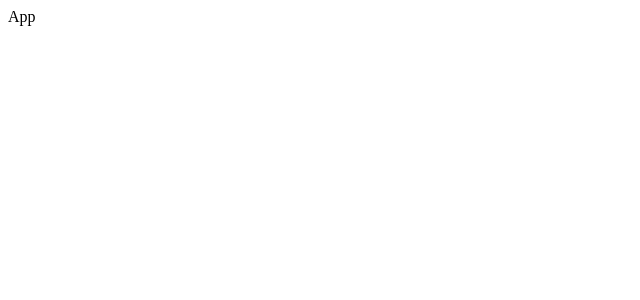
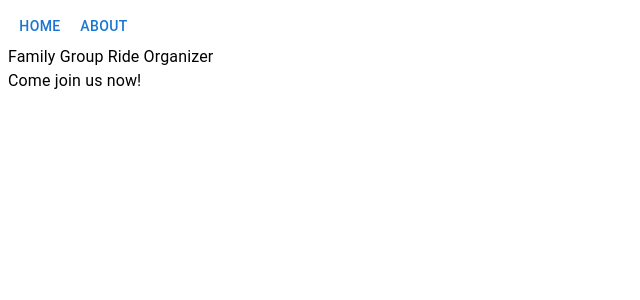
Before and after one commit to bengoh815/travellingProblem, a React (Create React App) app in the folder client/: page / in a window 1280 px wide. Shown: the top 300 px of the page, without its empty margins (0-640 px from the left). Built offline with nearby package versions, Linux system fonts and the light colour scheme.

Commit message:
Basic home page details
Need design

```diff
--- a/client/src/App.tsx
+++ b/client/src/App.tsx
@@ -1,7 +1,12 @@
 import React from "react";
+import Home from "./pages/Home";
 
 function App() {
-  return <div className="App">App</div>;
+  return (
+    <div className="App">
+      <Home />
+    </div>
+  );
 }
 
 export default App;
--- /dev/null
+++ b/client/src/components/Navbar.tsx
@@ -0,0 +1,11 @@
+import { Button } from "@mui/material";
+import { Box } from "@mui/material";
+
+export default function Navbar() {
+  return (
+    <Box display="flex">
+      <Button>Home</Button>
+      <Button>About</Button>
+    </Box>
+  );
+}
--- /dev/null
+++ b/client/src/pages/About.tsx
@@ -0,0 +1,3 @@
+export default function About() {
+  return <div>About</div>;
+}
--- /dev/null
+++ b/client/src/pages/Home.tsx
@@ -0,0 +1,12 @@
+import Navbar from "../components/Navbar";
+import Typography from "@mui/material/Typography";
+
+export default function Home() {
+  return (
+    <div>
+      <Navbar />
+      <Typography>Family Group Ride Organizer</Typography>
+      <Typography>Come join us now!</Typography>
+    </div>
+  );
+}
```
